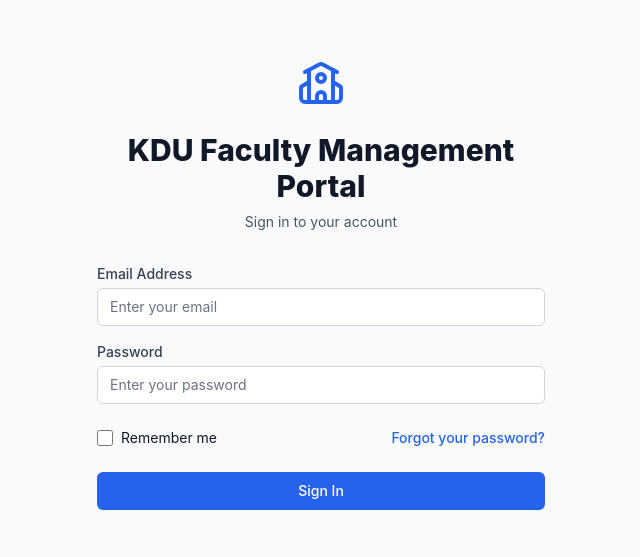
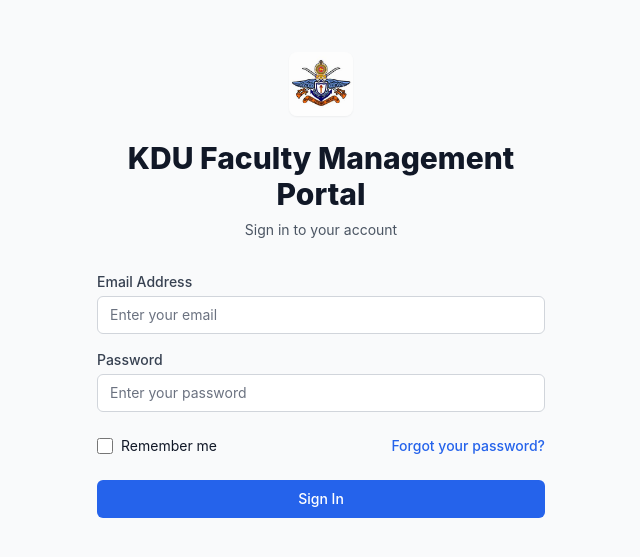
Before and after one commit to nethmisenarathna/kdu-ma-attendance-hub, a React (Create React App) app: page /login in a window 1280 px wide. Shown: the part 115-672 px from the top of the page, without its empty margins (319-959 px from the left). Built offline with nearby package versions, Linux system fonts and the light colour scheme.

Commit message:
Add KDU logo to sidebar and login page; include new image assets

```diff
--- a/src/components/AppSidebar.js
+++ b/src/components/AppSidebar.js
@@ -7,9 +7,9 @@
   BookOpen,
   FileText,
   Bell,
-  User,
-  School
+  User
 } from 'lucide-react';
+import kduLogo from '../assets/images/OIP.jpeg';
 
 const menuItems = [
   {
@@ -56,7 +56,11 @@
     <div className="w-64 bg-white border-r border-gray-200 flex flex-col">
       <div className="p-6">
         <div className="flex items-center gap-2">
-          <School className="h-8 w-8 text-blue-600" />
+          <img
+            src={kduLogo}
+            alt="KDU Logo"
+            className="h-10 w-10 object-contain rounded"
+          />
           <div>
             <h1 className="text-lg font-bold text-gray-900">KDU Faculty</h1>
             <p className="text-sm text-gray-500">Management Hub</p>
--- a/src/pages/Login.js
+++ b/src/pages/Login.js
@@ -1,5 +1,5 @@
 import React, { useState } from 'react';
-import { School } from 'lucide-react';
+import kduLogo from '../assets/images/OIP.jpeg';
 
 export default function Login() {
   const [email, setEmail] = useState('');
@@ -16,7 +16,11 @@
       <div className="max-w-md w-full space-y-8">
         <div>
           <div className="flex justify-center">
-            <School className="h-12 w-12 text-blue-600" />
+            <img
+              src={kduLogo}
+              alt="KDU Logo"
+              className="h-16 w-16 object-contain rounded-lg shadow-sm"
+            />
           </div>
           <h2 className="mt-6 text-center text-3xl font-extrabold text-gray-900">
             KDU Faculty Management Portal
```
Also changed, not shown: src/assets/images/OIP.jpeg (added), src/assets/images/foc.png (added).
